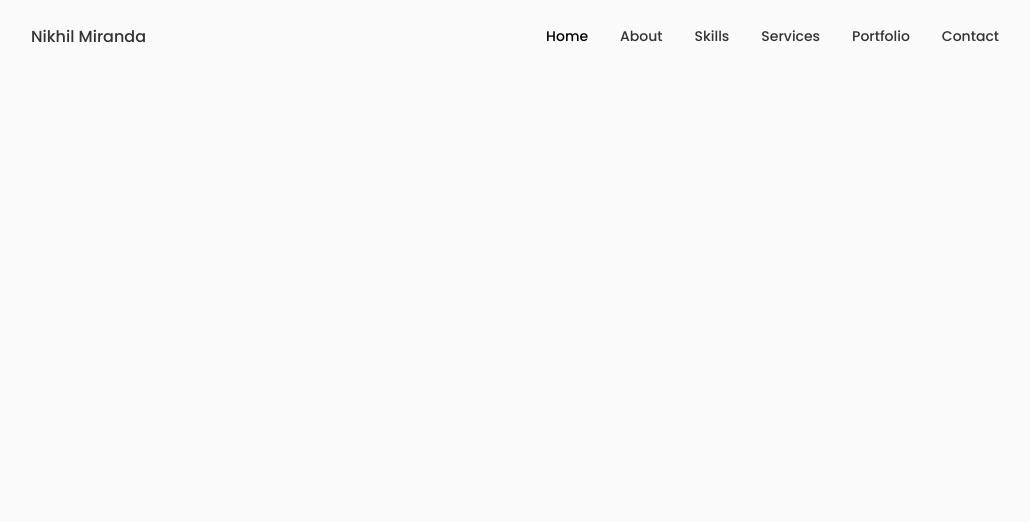
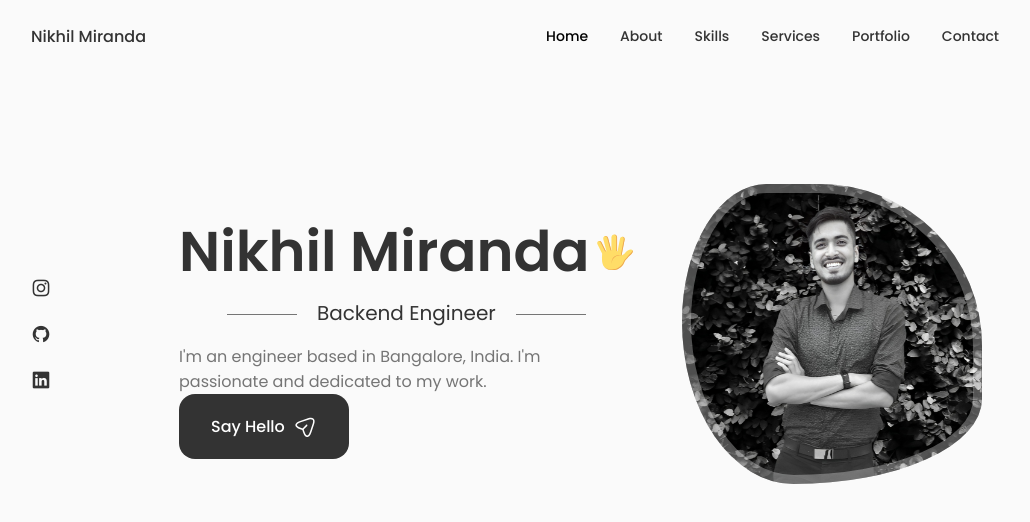
Before and after one commit to nikhil-miranda/tiny-turtle, a React (Create React App) app: page / in a window 1280 px wide. Shown: the top 522 px of the page, without its empty margins (125-1155 px from the left). Built offline with nearby package versions, Linux system fonts and the light colour scheme.

Commit message:
feat: added new components to the app.js file

```diff
--- a/src/App.js
+++ b/src/App.js
@@ -1,11 +1,17 @@
 import React from 'react';
 import './App.css';
 import Header from './components/header/Header';
+import Home from './components/home/Home';
 
 const App = () => {
   return (
     <>
-    <Header />
+      <Header />
+
+      <main className='main'>
+        <Home />
+      </main>
+
     </>
   );
 };
--- /dev/null
+++ b/src/components/home/Data.jsx
@@ -0,0 +1,85 @@
+import React from "react";
+
+const Data = () => {
+    return (
+        <div className="home__data">
+            <h1 className="home__title">Nikhil Miranda
+                <svg
+                    width="36"
+                    height="36"
+                    viewBox="0 0 48 48"
+                    fill="none"
+                    xmlns="http://www.w3.org/2000/svg"
+                    class="home__hand"
+                >
+                    <path
+                        d="M25.4995 32.0305L31.3495 33.1555L36.1495 8.48051C36.4495 6.83051 35.3995 5.18051 33.8245 4.88051C32.1745 4.58051 30.5995 5.70551 30.2995 7.35551L25.4995 32.0305Z"
+                        fill="#FFDD67"
+                    ></path>
+                    <path
+                        d="M33.8996 4.88018C33.6746 4.80518 33.5246 4.80518 33.2996 4.80518C34.6496 5.33018 35.3996 6.75518 35.0996 8.25518L30.2996 32.9302L31.3496 33.1552L36.1496 8.48018C36.5246 6.75518 35.4746 5.18018 33.8996 4.88018Z"
+                        fill="#EBA352"
+                    ></path>
+                    <path
+                        d="M19.4995 32.7802H26.5495V5.55518C26.5495 3.53018 24.9745 1.80518 23.0245 1.80518C21.1495 1.80518 19.4995 3.45518 19.4995 5.55518V32.7802Z"
+                        fill="#FFDD67"
+                    ></path>
+                    <path
+                        d="M23.0995 1.80518C22.9495 1.80518 22.7245 1.80518 22.5745 1.88018C24.2995 2.18018 25.5745 3.68018 25.5745 5.55518V32.8552H26.6245V5.55518C26.6245 3.45518 25.0495 1.80518 23.0995 1.80518Z"
+                        fill="#EBA352"
+                    ></path>
+                    <path
+                        d="M15.7495 32.7054L21.7495 31.1304L15.2245 6.30541C14.7745 4.58041 13.0495 3.53041 11.3995 3.90541C9.74948 4.35541 8.77448 6.08041 9.22448 7.80541L15.7495 32.7054Z"
+                        fill="#FFDD67"
+                    ></path>
+                    <path
+                        d="M11.3995 3.90541L10.9495 4.13041C12.4495 4.05541 13.7995 5.03041 14.2495 6.60541L20.7745 31.4304L21.8245 31.1304L15.2245 6.30541C14.7745 4.58041 13.0495 3.53041 11.3995 3.90541Z"
+                        fill="#EBA352"
+                    ></path>
+                    <path
+                        d="M2.99937 10.355C1.57437 11.03 1.12437 12.83 1.87437 14.33L11.7744 34.055L16.7994 31.505L6.89937 11.78C6.14937 10.28 4.42437 9.68 2.99937 10.355Z"
+                        fill="#FFDD67"
+                    ></path>
+                    <path
+                        d="M2.99956 10.355C2.84956 10.43 2.69956 10.505 2.54956 10.655C3.82456 10.28 5.24956 10.955 5.92456 12.305L15.8246 32.03L16.7996 31.58L6.89956 11.78C6.14956 10.28 4.42456 9.68 2.99956 10.355Z"
+                        fill="#EBA352"
+                    ></path>
+                    <path
+                        d="M46.2744 22.2801C45.0744 19.9551 41.3244 20.1051 37.4994 24.3051C34.7994 27.2301 34.2744 28.2051 31.5744 28.1301V25.0551C31.5744 25.0551 25.7994 20.7801 14.3244 22.7301C14.3244 22.7301 7.79945 23.6301 7.79945 27.0801C7.79945 27.0801 6.67445 35.4051 8.99945 40.6551C12.4494 48.4551 30.1494 50.4801 35.6994 37.2051C36.8244 34.5801 39.0744 32.6301 41.0994 30.1551C43.4244 27.1551 47.5494 24.7551 46.2744 22.2801Z"
+                        fill="#FFDD67"
+                    ></path>
+                    <path
+                        d="M46.2745 22.28C46.0495 21.83 45.7495 21.53 45.3745 21.23C45.4495 21.305 45.5245 21.38 45.5245 21.53C46.7995 24.08 42.6745 26.405 40.1995 29.405C38.1745 31.88 35.9245 33.83 34.7995 36.455C29.9995 47.93 16.0495 47.93 10.1995 42.68C15.5245 48.68 30.5245 49.28 35.5495 37.205C36.6745 34.58 38.9245 32.63 40.9495 30.155C43.4245 27.155 47.5495 24.755 46.2745 22.28ZM32.3245 28.13C27.4495 26.33 18.7495 29.63 19.9495 38.405C19.9495 30.23 27.3745 28.205 31.4245 28.205C32.0245 28.13 32.3245 28.13 32.3245 28.13Z"
+                        fill="#EBA352"
+                    ></path>
+                </svg>
+            </h1>
+
+            <h3 className="home__subtitle">Backend Engineer</h3>
+            <p className="home__description">I'm an engineer based in Bangalore, India. I'm passionate and dedicated to my work.</p>
+
+            <a href="#contact" className="button button--flex">
+                Say Hello
+                <svg
+                    class="button__icon"
+                    xmlns="http://www.w3.org/2000/svg"
+                    width="24"
+                    height="24"
+                    viewBox="0 0 24 24"
+                    fill="none"
+                >
+                    <path
+                        d="M14.2199 21.9352C13.0399 21.9352 11.3699 21.1052 10.0499 17.1352L9.32988 14.9752L7.16988 14.2552C3.20988 12.9352 2.37988 11.2652 2.37988 10.0852C2.37988 8.91525 3.20988 7.23525 7.16988 5.90525L15.6599 3.07525C17.7799 2.36525 19.5499 2.57525 20.6399 3.65525C21.7299 4.73525 21.9399 6.51525 21.2299 8.63525L18.3999 17.1252C17.0699 21.1052 15.3999 21.9352 14.2199 21.9352ZM7.63988 7.33525C4.85988 8.26525 3.86988 9.36525 3.86988 10.0852C3.86988 10.8052 4.85988 11.9052 7.63988 12.8252L10.1599 13.6652C10.3799 13.7352 10.5599 13.9152 10.6299 14.1352L11.4699 16.6552C12.3899 19.4352 13.4999 20.4252 14.2199 20.4252C14.9399 20.4252 16.0399 19.4352 16.9699 16.6552L19.7999 8.16525C20.3099 6.62525 20.2199 5.36525 19.5699 4.71525C18.9199 4.06525 17.6599 3.98525 16.1299 4.49525L7.63988 7.33525Z"
+                        fill="var(--container-color)"
+                    ></path>
+                    <path
+                        d="M10.11 14.7052C9.92005 14.7052 9.73005 14.6352 9.58005 14.4852C9.29005 14.1952 9.29005 13.7152 9.58005 13.4252L13.16 9.83518C13.45 9.54518 13.93 9.54518 14.22 9.83518C14.51 10.1252 14.51 10.6052 14.22 10.8952L10.64 14.4852C10.5 14.6352 10.3 14.7052 10.11 14.7052Z"
+                        fill="var(--container-color)"
+                    ></path>
+                </svg>
+            </a>
+        </div>
+    );
+};
+
+export default Data;
--- a/src/components/home/Home.jsx
+++ b/src/components/home/Home.jsx
@@ -0,0 +1,22 @@
+import React from "react";
+import "./home.css";
+import Social from "./Social";
+import Data from "./Data";
+
+const Home = () => {
+    return (
+        <section className="home section" id="home">
+            <div className="home__container container grid">
+                <div className="home__content grid">
+                    <Social />
+
+                    <div className="home__img"></div>
+
+                    <Data />
+                </div>
+            </div>
+        </section>
+    );
+};
+
+export default Home;
--- /dev/null
+++ b/src/components/home/Social.jsx
@@ -0,0 +1,23 @@
+import React from "react";
+
+
+const Social = () => {
+    return (
+        <div className="home__social">
+            <a href="https://www.instagram.com/nikhil_miranda/"
+                className="home__social-icon" target="_blank">
+                <i class="uil uil-instagram"></i>
+            </a>
+            <a href="https://github.com/nikhil-miranda"
+                className="home__social-icon" target="_blank">
+                <i class="uil uil-github"></i>
+            </a>
+            <a href="https://www.linkedin.com/in/nikhil-miranda-04360441/"
+                className="home__social-icon" target="_blank">
+                <i class="uil uil-linkedin"></i>
+            </a>
+        </div>
+    );
+};
+
+export default Social;
--- a/src/components/home/home.css
+++ b/src/components/home/home.css
@@ -0,0 +1,96 @@
+.home__content {
+    grid-template-columns: 116px repeat(2, 1fr);
+    padding-top: 5.5rem;
+    column-gap: 2rem;
+    align-items: center;
+}
+
+.home__social {
+    display: grid;
+    grid-template-columns: max-content;
+    row-gap: 1rem;
+}
+
+.home__social-icon {
+    font-size: 1.25rem;
+    color: var(--title-color);
+}
+
+.home__social-icon:hover {
+    color: var(--title-color-dark);
+}
+
+.home__title{
+    font-size: var(--big-font-size);
+    margin-bottom: var(--mb-0-25);
+    white-space: nowrap;
+}
+
+.home__hand {
+    width: 38px;
+    height: 38px;
+    margin-left: 0.4rem;
+}
+
+.home__subtitle {
+    position: relative;
+    display: flex;
+    justify-content: center;
+    font-size: var(--h3-font-size);
+    padding-left: 5.4rem;
+    padding-right: 5.4rem;
+    font-weight: var(--font-normal);
+    margin-bottom: var(--mb-1);
+}
+
+.home__subtitle::before {
+    content: '';
+    position: absolute;
+    width: 70px;
+    height: 1px;
+    background-color: var(--text-color);
+    left: 3rem;
+    top: 1rem;
+}
+
+.home__subtitle::after {
+    content: '';
+    position: absolute;
+    width: 70px;
+    height: 1px;
+    background-color: var(--text-color);
+    right: 3rem;
+    top: 1rem;
+}
+
+.home_description {
+    max-width: 400px;
+    margin-bottom: var(--mb-3);
+}
+
+.home__img {
+    background: url(../../assets//nikhil_miranda_front_profile_nature_bg_greyscale.png);
+    background-repeat: no-repeat;
+    background-position: center;
+    background-size: cover;
+    box-shadow: inset 0 0 0 9px rgb(255 255 255 / 30%);
+    order: 1;
+    justify-self: center;
+    width: 300px;
+    height: 300px;
+    animation: profile__animate 8s ease-in-out infinite 1s;
+}
+
+@keyframes profile__animate {
+    0% {
+        border-radius: 60% 40% 30% 70%/60% 30% 70% 40%;
+    }
+
+    50% {
+        border-radius: 30% 60% 70% 40%/50% 60% 30% 60%;
+    }
+
+    100% {
+        border-radius: 60% 40% 30% 70%/60% 30% 70% 40%;
+    }
+}
```
